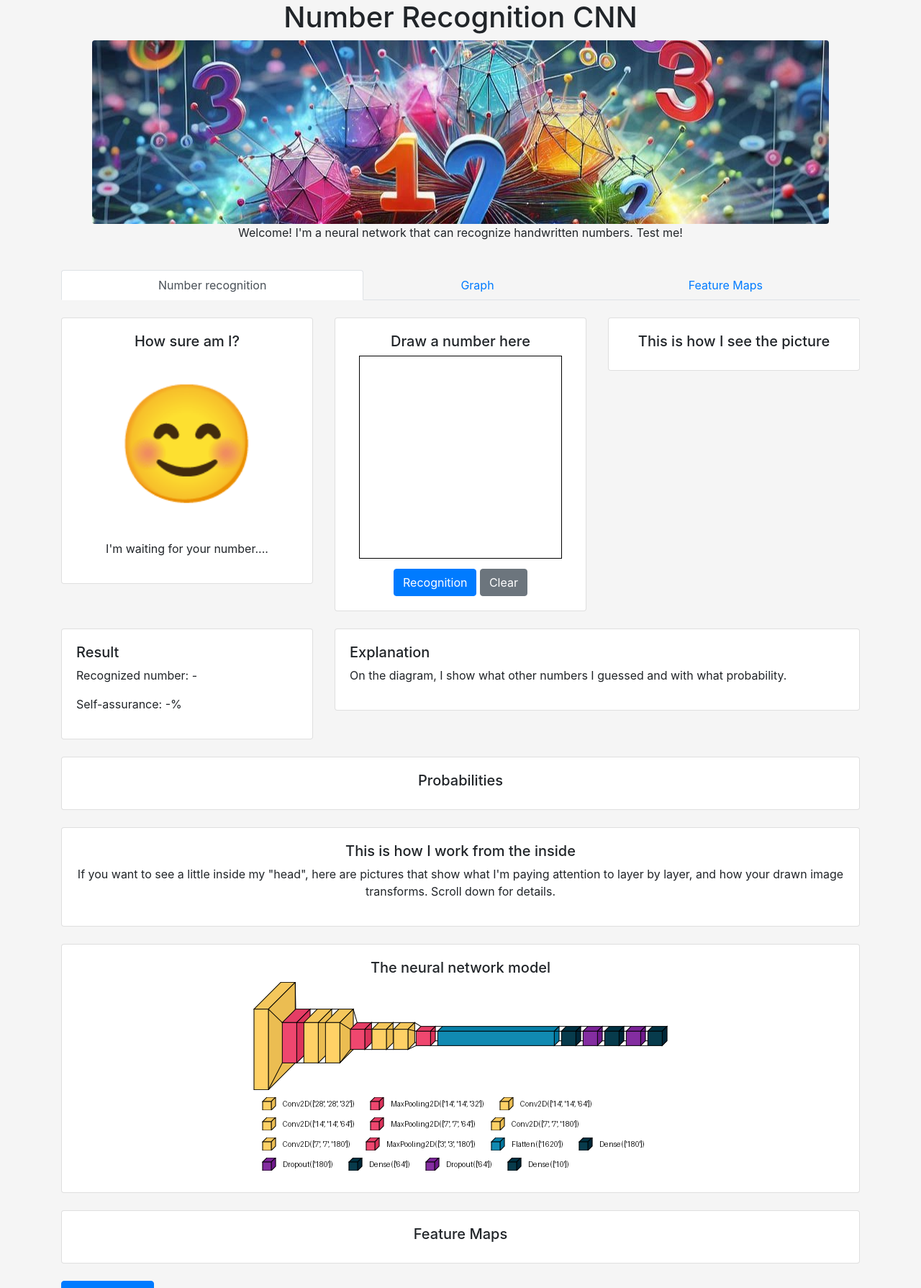
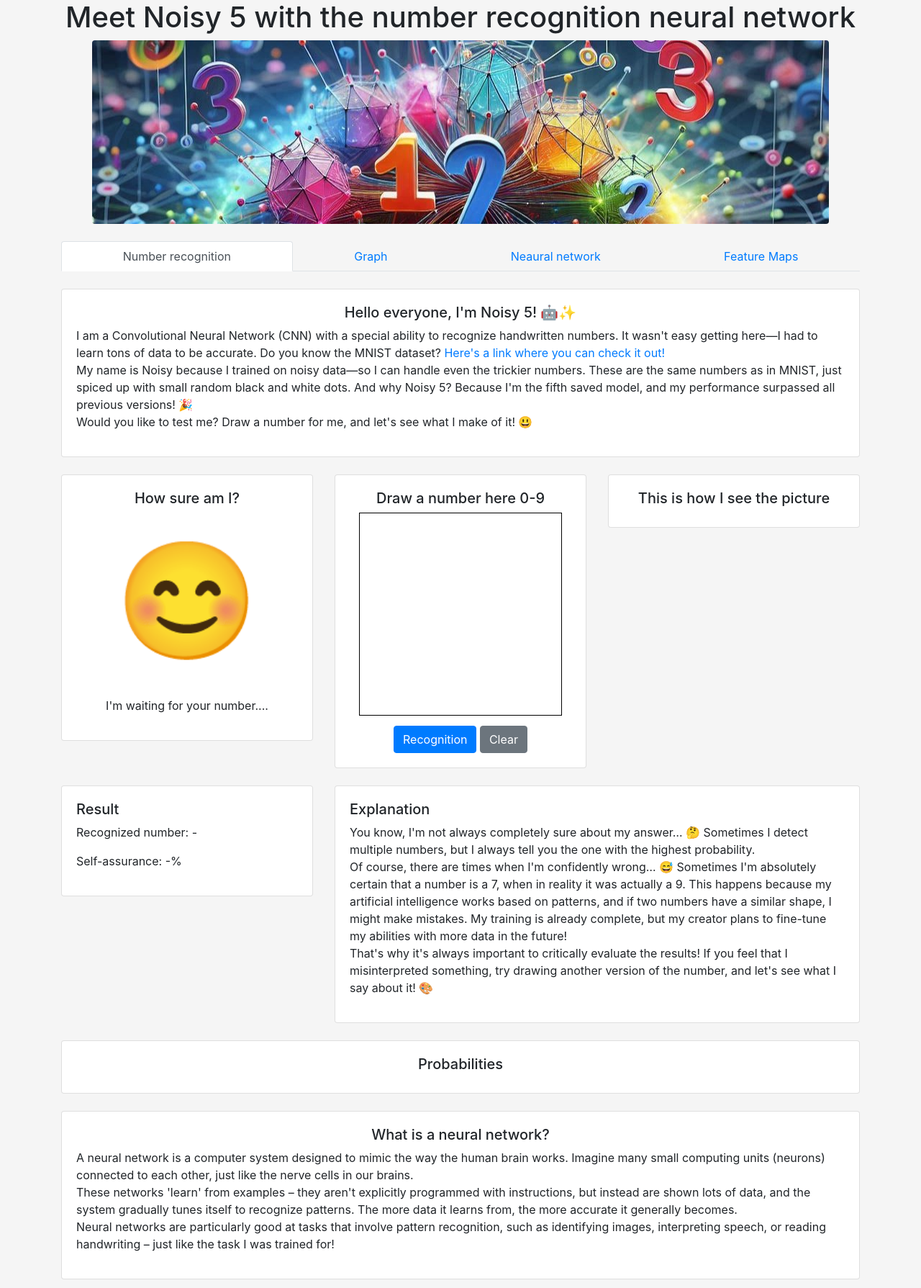
Before and after one commit to Lenegsa/Abschlussprojekt-cnn-digit-recognition, a Flask app: page / in a window 1280 px wide. Shown: the top 1789 px of the page at 72% size. Run offline with Flask 3, Linux system fonts and the light colour scheme; a map, chart or similar area stays blank.

Commit message:
web-text

```diff
--- a/templates/index.html
+++ b/templates/index.html
@@ -7,16 +7,15 @@
   <link rel="stylesheet" href="https://cdn.jsdelivr.net/npm/bootstrap@4.1.3/dist/css/bootstrap.min.css"
   integrity="sha384-MCw98/SFnGE8fJT3GXwEOngsV7Zt27NXFoaoApmYm81iuXoPkFOJwJ8ERdknLPMO" crossorigin="anonymous">
   <link rel="stylesheet" href="{{ url_for('static', filename='css/style.css') }}">
-  <title></title>
+  <title>Noisy 5</title>
 </head>
 <body>
     <div class="container">
         <!-- Hero -->
         <div class="row mb-4">
             <div class="col-12 text-center">
-                <h1>Number Recognition CNN</h1>
+                <h1>Meet Noisy 5 with the number recognition neural network</h1>
                 <img src="{{url_for('static', filename='images/hero.jpeg')}}" class="img-fluid rounded mx-auto d-block"  alt="hero image">
-                <p>Welcome! I'm a neural network that can recognize handwritten numbers. Test me!</p>
             </div>
         </div>
 
@@ -24,12 +23,30 @@
         <ul class="nav nav-tabs nav-fill mb-4">
             <li class="nav-item"><a class="nav-link active" href="#recognition">Number recognition</a></li>
             <li class="nav-item"><a class="nav-link" href="#graph">Graph</a></li>
+            <li class="nav-item"><a class="nav-link" href="#neaural-network">Neaural network</a></li>
             <li class="nav-item"><a class="nav-link" href="#feature-maps">Feature Maps</a></li>
         </ul>
 
         <div class="row mb-4">
+            <div class="col-12">
+                <div class="card">
+                    <div class="card-body">
+                        <h5 class ="text-center">Hello everyone, I'm Noisy 5! 🤖✨</h5>
+                        <p>
+                        I am a Convolutional Neural Network (CNN) with a special ability to recognize handwritten numbers. It wasn't easy getting here—I had to learn tons of data to be accurate. Do you know the MNIST dataset? <a href="https://en.wikipedia.org/wiki/MNIST_database">Here's a link where you can check it out!</a>
+                        <br>
+                        My name is Noisy because I trained on noisy data—so I can handle even the trickier numbers. These are the same numbers as in MNIST, just spiced up with small random black and white dots.
+                        And why Noisy 5? Because I'm the fifth saved model, and my performance surpassed all previous versions! 🎉
+                        <br>
+                        Would you like to test me? Draw a number for me, and let's see what I make of it! 😃</p>
+                        </div>
+                </div>
+            </div>
+        </div>
+
+        <div class="row mb-4">
             <!-- Emoji -->
-            <div class="col-md-4 text-center">
+            <div class="col-12 col-xl-4 text-center mb-4 mb-xl-0">
                 <div class="card">
                     <div class="card-body">
                         <h5>How sure am I?</h5>
@@ -42,10 +59,10 @@
             </div>
 
             <!-- Canvas -->
-            <div id="recognition" class="col-md-4">
+            <div id="recognition" class="col-12 col-xl-4 mb-4 mb-xl-0">
                 <div class="card">
                     <div class="card-body text-center">
-                        <h5>Draw a number here</h5>
+                        <h5>Draw a number here 0-9</h5>
                         <canvas id="canvas">
                             <!-- draw -->
                         </canvas>
@@ -58,7 +75,7 @@
             </div>
 
             <!-- Processed Image -->
-            <div class="col-md-4">
+            <div class="col-12 col-xl-4">
                 <div class="card">
                     <div class="card-body text-center">
                         <h5>This is how I see the picture</h5>
@@ -85,7 +102,14 @@
                 <div class="card">
                     <div class="card-body">
                         <h5>Explanation</h5>
-                        <p>On the diagram, I show what other numbers I guessed and with what probability.</p>
+                        <p>
+                            You know, I'm not always completely sure about my answer… 🤔 Sometimes I detect multiple numbers, but I always tell you the one with the highest probability.
+                            <br>
+                            Of course, there are times when I'm confidently wrong… 😅 Sometimes I'm absolutely certain that a number is a 7, when in reality it was actually a 9. This happens because my artificial intelligence works based on patterns, and if two numbers have a similar shape, I might make mistakes.
+                            My training is already complete, but my creator plans to fine-tune my abilities with more data in the future!
+                            <br>
+                            That's why it's always important to critically evaluate the results! If you feel that I misinterpreted something, try drawing another version of the number, and let's see what I say about it! 🎨
+                        </p>
                     </div>
                 </div>
             </div>
@@ -105,13 +129,17 @@
         </div>
 
         <!-- Model information -->
-        <div class="row mb-4">
+        <div id = "neaural-network" class="row mb-4">
             <div class="col-12">
                 <div class="card">
-                    <div class="card-body text-center">
-                        <h5>This is how I work from the inside</h5>
-                        <p>If you want to see a little inside my "head", here are pictures that show what I'm paying attention to
-                            layer by layer, and how your drawn image transforms. Scroll down for details.</p>
+                    <div class="card-body ">
+                        <h5 class = text-center >What is a neural network?</h5>
+                        <p>
+                            A neural network is a computer system designed to mimic the way the human brain works. Imagine many small computing units (neurons) connected to each other, just like the nerve cells in our brains.
+                            <br>
+                            These networks 'learn' from examples – they aren't explicitly programmed with instructions, but instead are shown lots of data, and the system gradually tunes itself to recognize patterns. The more data it learns from, the more accurate it generally becomes.
+                            <br>
+                            Neural networks are particularly good at tasks that involve pattern recognition, such as identifying images, interpreting speech, or reading handwriting – just like the task I was trained for!</p>
                     </div>
                 </div>
             </div>
@@ -131,12 +159,50 @@
             </div>
         </div>
 
+        <!-- Model information -->
+        <div class="row mb-4">
+            <div class="col-12">
+                <div class="card">
+                    <div class="card-body">
+                        <h5 class = text-center >This is how I work from the inside</h5>
+                        If I've piqued your interest, here's more information about me!
+                        <br>
+                        What's really happening here? I'm based on a neural network, specifically a CNN (Convolutional Neural Network). This is important because this model type is the most effective at recognizing images.
+                        <br>
+                        How do I work? Instead of assigning a separate neuron to each pixel, I create small maps (feature maps) of the image.
+                        <br>
+                        <p>
+                        </p>
+                        <ol>
+                            <li>First, I format the image to <strong>(28,28,1)</strong> – This means: 28×28 pixels and 1 color channel, because it's black and white. It's important to know that I don't see images like you do – for me, each pixel is a numerical value that I can perform calculations with.</li>
+
+                            <li>In the first <strong>convolutional layer</strong> (yellow blocks), I create 32 different maps of the image <strong>(28,28,32)</strong>. Each map looks for different characteristics: lines, shapes, edges.</li>
+
+                            <li>Next comes the <strong>max pooling layer</strong> (red blocks), where I "compress" the information – selecting the most important parts and creating a smaller image, while retaining the essential information.</li>
+
+                            <li>For even more reliable pattern recognition, I work with additional convolutional and max pooling layers, identifying increasingly complex features each time.</li>
+
+                            <li>Finally, the <strong>flatten layer</strong> (blue) transforms my two-dimensional maps into a one-dimensional data series.</li>
+
+                            <li>The <strong>fully connected layers</strong> (dark blue/purple) help connect the recognized patterns to the digits.</li>
+
+                            <li>The <strong>dropout layers</strong> helped during my training to prevent "memorization" – they randomly turned off neurons, forcing me not to rely on just one or two features.</li>
+
+                            <li>My last layer consists of 10 neurons (0-9), whose outputs give the probabilities you see on the graph.</li>
+                        </ol>
+                        <br>
+                    </p>
+                </div>
+            </div>
+        </div>
+
+        </div>
         <!-- Feature maps -->
         <div id="feature-maps" class="row mb-4">
             <div class="col-12">
                 <div class="card">
-                    <div class="card-body text-center">
-                        <h5>Feature Maps</h5>
+                    <div class="card-body ">
+                        <h5 class= "text-center" >Feature Maps</h5>
                         <div id="visualization-featuremap">
                             <!-- feature maps -->
                         </div>
```
